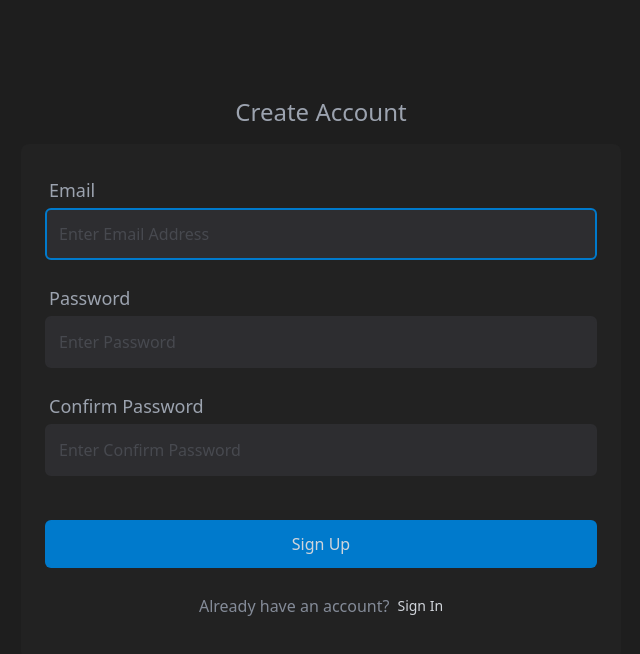
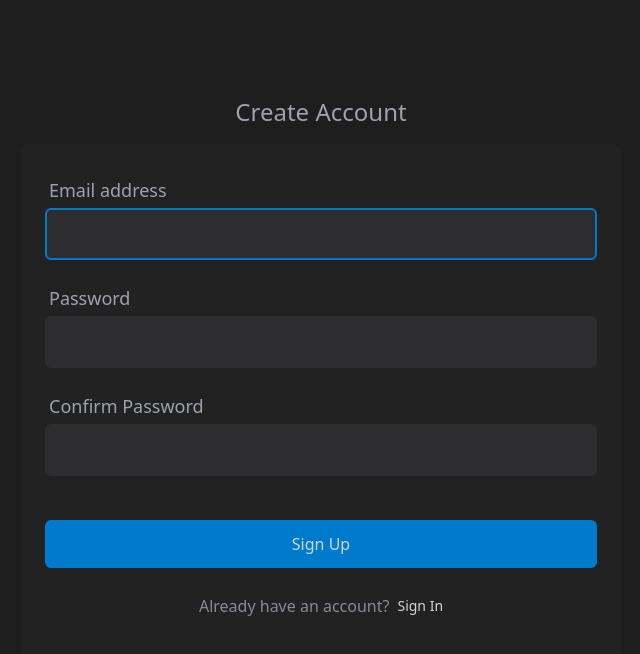
Before and after one commit to dougbeckwith/golf-app, a React (Create React App) app in the folder client/: page /signup in a window 1280 px wide. Shown: the top 654 px of the page, without its empty margins (319-959 px from the left). Built offline with nearby package versions, Linux system fonts and the light colour scheme.

Commit message:
update some component styles and navbar

```diff
--- a/client/src/App.js
+++ b/client/src/App.js
@@ -23,8 +23,6 @@ const App = () => {
             <Route path="new" element={<AddClub />} />
             <Route path=":id/edit" element={<EditClub />} />
           </Route>
-          {/* <Route path="courses/:id/update" element={<UpdateCourse />} />
-          <Route path="courses/create" element={<CreateCourse />} /> */}
         </Route>
 
         {/* pass layout element to all clubs routes to get navbar*/}
--- a/client/src/components/NavBar.jsx
+++ b/client/src/components/NavBar.jsx
@@ -17,30 +17,45 @@ const Navbar = () => {
 
   return (
     //border-b-2 border-opacity-10 border-gray-200
-    <nav className="w-full h-[90px] bg-dark-500 ">
-      <div className="h-full mx-auto flex justify-between items-center px-3 sm:px-0">
+    <nav className="w-full h-[90px] bg-dark-400 text-sm">
+      <div className="h-full mx-auto flex  items-center px-3 sm:px-0">
         <p className="sm:pl-4 text-xl sm:text-2xl md:text-3xl  font-semibold text-blue-400">
           Golf Stats
         </p>
         {/* Desktop Links */}
         <ul className="hidden md:flex">
-          <li className=" px-3 font-medium py-10">
+          <li id="nav" className="font-medium py-10 ml-10">
             <NavLink
-              className="text-gray-400  hover:bg-dark-200 hover:text-white px-3 py-2 rounded-md"
-              to="/clubs">
+              className="text-gray-400  hover:bg-dark-200 hover:text-white px-3 py-1 rounded-md"
+              to="/dashboard">
+              Dashboard
+            </NavLink>
+          </li>
+          <li id="nav" className="font-medium py-10 ml-2">
+            <NavLink
+              className="text-gray-400  hover:bg-dark-200 hover:text-white px-3 py-1 rounded-md"
+              to="/clubs"
+              end>
               Clubs
             </NavLink>
           </li>
-          <li className=" px-3 font-medium py-10">
+          <li id="nav" className="font-medium py-10 ml-2">
             <NavLink
-              onClick={handleSignOut}
-              className="text-gray-400  hover:bg-dark-200 hover:text-white px-3 py-2 rounded-md"
-              to="/logout">
-              Logout
+              className="text-gray-400  hover:bg-dark-200 hover:text-white px-3 py-1 rounded-md"
+              to="/handicap">
+              Handicap
             </NavLink>
           </li>
         </ul>
-        <div className="block md:hidden cursor-pointer z-10 pl-2">
+        <button className=" px-3 font-medium py-10 ml-auto hidden md:block">
+          <NavLink
+            onClick={handleSignOut}
+            className="text-gray-400  hover:bg-dark-200 hover:text-white px-3 py-2 rounded-md"
+            to="/logout">
+            Logout
+          </NavLink>
+        </button>
+        <div className="block md:hidden cursor-pointer z-10 pl-2 ml-auto pr-3">
           {isFaTimes ? (
             <FaTimes onClick={toggleIcon} size={30} color={"#9ca3af"} />
           ) : (
@@ -52,13 +67,28 @@ const Navbar = () => {
       {/* Mobile Links */}
       {isFaTimes && (
         <ul
+          id="nav"
           onClick={toggleIcon}
-          className=" text-2xl absolute md:hidden top-[90px] left-0 w-full h-screen bg-dark-500 flex flex-col items-center z-10">
+          className=" text-2xl absolute md:hidden top-[90px] left-0 w-full h-screen bg-dark-400 flex flex-col items-center z-10">
+          <li className=" px-3 font-medium py-10">
+            <NavLink
+              className="text-gray-400  hover:bg-dark-200 hover:text-white px-3 py-2 rounded-md"
+              to="/dashboard">
+              Dashboard
+            </NavLink>
+          </li>
           <li className=" px-3 font-medium py-10">
             <NavLink
               className="text-gray-400  hover:bg-dark-200 hover:text-white px-3 py-2 rounded-md"
               to="/clubs">
               Clubs
+            </NavLink>
+          </li>
+          <li id="nav" className="font-medium py-10 ml-2">
+            <NavLink
+              className="text-gray-400  hover:bg-dark-200 hover:text-white px-3 py-2 rounded-md"
+              to="/handicap">
+              Handicap
             </NavLink>
           </li>
           <li className=" px-3 font-medium py-10">
--- a/client/src/index.css
+++ b/client/src/index.css
@@ -9,6 +9,13 @@
     -webkit-appearance: none;
     margin: 0;
   }
+}
+
+#nav a.active {
+  background-color: #2d2d30;
+  color: #0E9F6E;
+  /* text-decoration-line: underline; */
+  /* color: white; */
 }
 
 /* .btn {
--- a/client/src/pages/Club.jsx
+++ b/client/src/pages/Club.jsx
@@ -100,7 +100,7 @@ const Club = () => {
                   </Link>
                   <button
                     onClick={handleDelete}
-                    className="px-2 py-2 text-sm font-medium rounded-md shadow-sm text-dark-400 bg-gray-500 hover:bg-red ">
+                    className="px-2 py-2 text-sm font-medium rounded-md shadow-sm text-gray-400 bg-pink-500 hover:bg-pink-400 ">
                     Delete Club
                   </button>
                 </div>
--- a/client/src/pages/Clubs.jsx
+++ b/client/src/pages/Clubs.jsx
@@ -64,7 +64,7 @@ const Clubs = () => {
               Club Distances
             </h1>
             <div className="ml-auto">
-              <Link to="/clubs/add">
+              <Link to="/clubs/new">
                 <button
                   type="button"
                   className="px-4 py-2 text-sm font-medium rounded-md shadow-sm text-gray-400 bg-blue-400 hover:bg-blue-300 ">
--- a/client/src/pages/SignIn.jsx
+++ b/client/src/pages/SignIn.jsx
@@ -91,7 +91,7 @@ const SignIn = () => {
               <div>
                 <div className="pb-1 pl-1">
                   <label htmlFor="email" className="text-lg">
-                    Email
+                    Email Address
                   </label>
                 </div>
                 <input
@@ -99,8 +99,7 @@ const SignIn = () => {
                   name="email"
                   type="text"
                   onChange={onInputChange}
-                  className={`bg-dark-200 placeholder-opacity-30 text-gray-300 placeholder-gray-600 w-full p-3 rounded-md border-2 border-dark-200 focus:outline-none focus:border-blue-400  focus:ring-blue-400`}
-                  placeholder="John@gmail.com"
+                  className={`bg-dark-200  text-gray-300  w-full p-3 rounded-md border-2 border-dark-200 focus:outline-none focus:border-blue-400  focus:ring-blue-400`}
                   value={input.email}
                 />
                 <div className="flex items-center pt-1 pl-1">
@@ -121,8 +120,7 @@ const SignIn = () => {
                   name="password"
                   type="password"
                   onChange={onInputChange}
-                  className="bg-dark-200 placeholder-opacity-30 text-gray-300 placeholder-gray-600 w-full p-3 rounded-md border-2 border-dark-200 focus:outline-none focus:border-blue-400  focus:ring-blue-400"
-                  placeholder="Password"
+                  className="bg-dark-200  text-gray-300  w-full p-3 rounded-md border-2 border-dark-200 focus:outline-none focus:border-blue-400  focus:ring-blue-400"
                   value={input.password}
                 />
               </div>
@@ -141,7 +139,7 @@ const SignIn = () => {
                 onClick={handleSubmit}
                 type={"submit"}
                 className="mt-4 w-full text-gray-400 bg-blue-400 py-3 rounded-md hover:bg-blue-300">
-                Sign In
+                Sign in to account
               </button>
               <div className="flex w-full justify-center items-center pt-4">
                 <p className="text-gray-500 pr-2">Need an account?</p>
--- a/client/src/pages/SignUp.jsx
+++ b/client/src/pages/SignUp.jsx
@@ -172,7 +172,7 @@ const SignUp = () => {
               <div>
                 <div className="pb-1 pl-1 flex items-center">
                   <label htmlFor="email" className="text-lg mr-1">
-                    Email
+                    Email address
                   </label>
                   {error.email.length === 0 && input.email.length !== 0 && (
                     <IoCheckmarkCircleOutline className={"text-green-500"} />
@@ -186,10 +186,9 @@ const SignUp = () => {
                   onChange={onInputChange}
                   className={`${
                     error.email
-                      ? `bg-dark-200 placeholder-opacity-30 placeholder-gray-600 w-full p-3 rounded-md border-2 border-pink-400 focus:outline-none focus:border-blue-400`
-                      : `bg-dark-200 placeholder-opacity-30 placeholder-gray-600 w-full p-3 rounded-md border-2 border-dark-200 focus:outline-none focus:border-blue-400`
+                      ? `bg-dark-200   w-full p-3 rounded-md border-2 border-pink-400 focus:outline-none focus:border-blue-400`
+                      : `bg-dark-200   w-full p-3 rounded-md border-2 border-dark-200 focus:outline-none focus:border-blue-400`
                   }`}
-                  placeholder="Enter Email Address"
                   value={input.email}
                 />
               </div>
@@ -219,10 +218,9 @@ const SignUp = () => {
                   onChange={onInputChange}
                   className={`${
                     error.password
-                      ? `bg-dark-200 placeholder-opacity-30 placeholder-gray-600 w-full p-3 rounded-md border-2 border-pink-400 focus:outline-none focus:border-blue-400`
-                      : `bg-dark-200 placeholder-opacity-30 placeholder-gray-600 w-full p-3 rounded-md border-2 border-dark-200 focus:outline-none focus:border-blue-400`
+                      ? `bg-dark-200   w-full p-3 rounded-md border-2 border-pink-400 focus:outline-none focus:border-blue-400`
+                      : `bg-dark-200   w-full p-3 rounded-md border-2 border-dark-200 focus:outline-none focus:border-blue-400`
                   }`}
-                  placeholder="Enter Password"
                   value={input.password}
                 />
               </div>
@@ -252,10 +250,9 @@ const SignUp = () => {
                   onChange={onInputChange}
                   className={`${
                     error.confirmPassword
-                      ? `bg-dark-200 placeholder-opacity-30 placeholder-gray-600 w-full p-3 rounded-md border-2 border-pink-400 focus:outline-none focus:border-blue-400`
-                      : `bg-dark-200 placeholder-opacity-30 placeholder-gray-600 w-full p-3 rounded-md border-2 border-dark-200 focus:outline-none focus:border-blue-400`
+                      ? `bg-dark-200   w-full p-3 rounded-md border-2 border-pink-400 focus:outline-none focus:border-blue-400`
+                      : `bg-dark-200   w-full p-3 rounded-md border-2 border-dark-200 focus:outline-none focus:border-blue-400`
                   }`}
-                  placeholder="Enter Confirm Password"
                   value={input.confirmPassword}
                 />
               </div>
```
